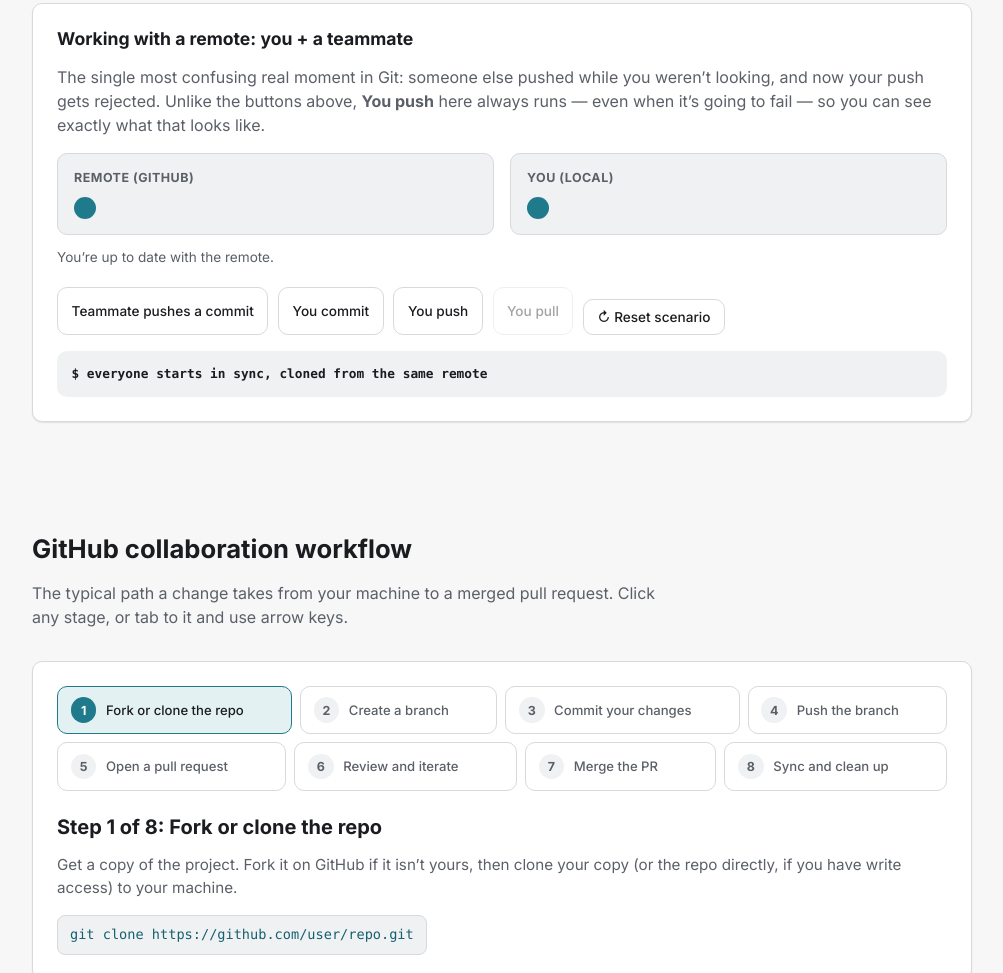
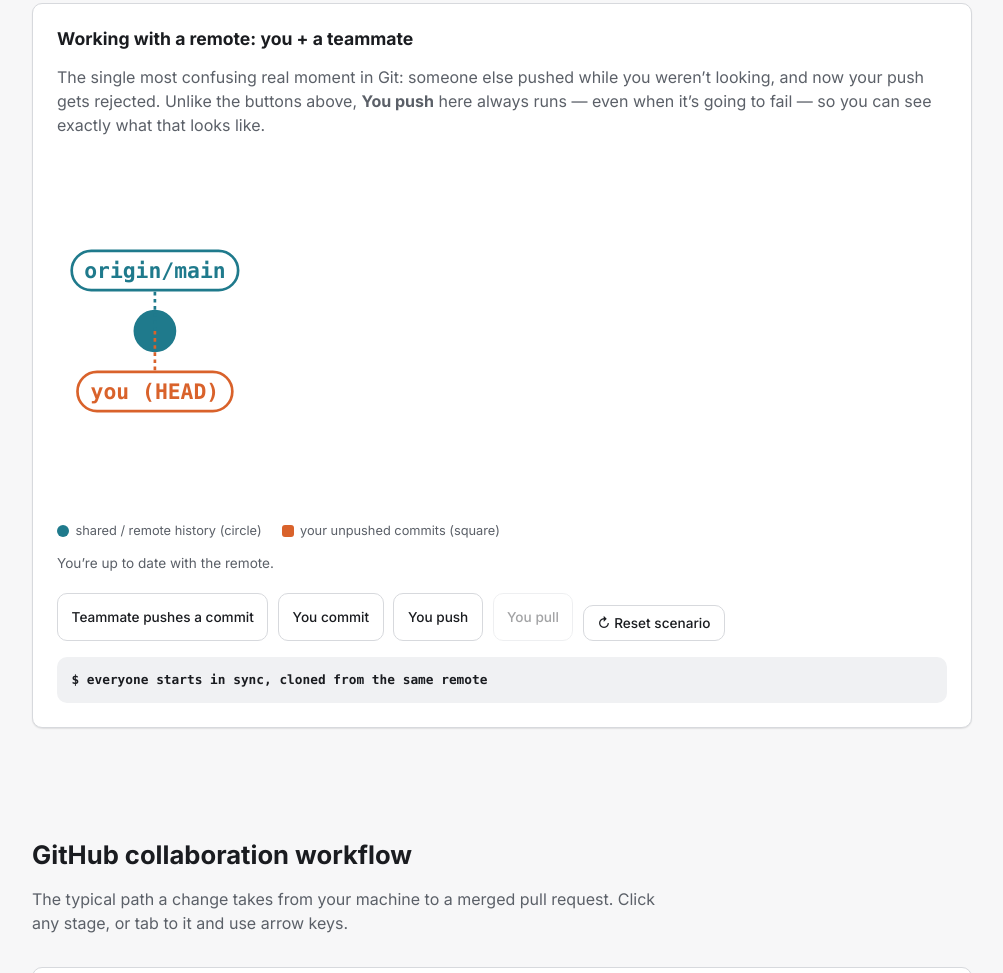
Before and after one commit to junjing02/learn_git, a plain HTML site: page index.html in a window 1280 px wide. Shown: the part 2480-3453 px from the top of the page, without its empty margins (138-1141 px from the left). Drawn offline with Linux system fonts and the light colour scheme.

Commit message:
Redesign the remote/collaboration illustration
- Replace plain dot-lanes with a branching commit graph, same visual
  language as the branching section above (shared history splits
  when remote/you diverge, labeled origin/main and you (HEAD) flags
  mark each tip)
- Rejected push now shows a visible dashed line + X marker between
  the two tips, not just a log line
- Bump version to v1.5.1

```diff
--- a/index.html
+++ b/index.html
@@ -487,39 +487,33 @@
 
   /* ---------- remote/collaboration widget ---------- */
   .collab-card { margin-top: 1.5rem; }
-  .collab-lanes {
-    display: grid;
-    grid-template-columns: 1fr;
-    gap: 1rem;
-    margin-top: 1rem;
-  }
-  @media (min-width: 620px) {
-    .collab-lanes { grid-template-columns: 1fr 1fr; }
-  }
-  .collab-lane {
-    border: 1.5px solid var(--border);
-    border-radius: var(--radius);
-    background: var(--surface-2);
-    padding: 0.9rem 1rem;
-    min-height: 4.5rem;
-  }
-  .collab-lane-label {
-    font-size: 0.78rem;
+  .collab-graph { width: 100%; height: auto; display: block; margin-top: 0.75rem; }
+  .collab-flag-bg { fill: var(--surface); stroke-width: 1.5; }
+  .collab-flag-bg.remote { stroke: var(--main-branch); }
+  .collab-flag-bg.you { stroke: var(--feature-branch); }
+  .collab-flag-text {
+    font-family: 'SFMono-Regular', Consolas, 'Liberation Mono', Menlo, monospace;
+    font-size: 12px;
     font-weight: 700;
-    text-transform: uppercase;
-    letter-spacing: 0.04em;
-    color: var(--text-muted);
-    margin-bottom: 0.6rem;
-  }
-  .collab-dots { display: flex; flex-wrap: wrap; gap: 0.35rem; align-items: center; min-height: 1.4rem; }
-  .collab-dot {
-    width: 1.4rem;
-    height: 1.4rem;
-    border-radius: 50%;
-    flex-shrink: 0;
-  }
-  .collab-dot.synced { background: var(--main-branch); }
-  .collab-dot.unpushed { background: transparent; border: 2px dashed var(--undo); }
+  }
+  .collab-flag-text.remote { fill: var(--main-branch); }
+  .collab-flag-text.you { fill: var(--feature-branch); }
+  .collab-flag-tick { stroke-width: 1.5; stroke-dasharray: 2 2; }
+  .collab-flag-tick.remote { stroke: var(--main-branch); }
+  .collab-flag-tick.you { stroke: var(--feature-branch); }
+  .collab-reject-line { stroke: var(--undo); stroke-width: 2.5; stroke-dasharray: 5 4; }
+  .collab-reject-x {
+    fill: none;
+    stroke: var(--undo);
+    stroke-width: 3;
+    stroke-linecap: round;
+  }
+  .collab-reject-label {
+    fill: var(--undo-strong);
+    font-family: var(--font);
+    font-size: 12px;
+    font-weight: 700;
+  }
   .collab-status {
     margin: 0.75rem 0 0;
     font-size: 0.85rem;
@@ -1092,15 +1086,13 @@
     <h3>Working with a remote: you + a teammate</h3>
     <p>The single most confusing real moment in Git: someone else pushed while you weren&rsquo;t looking, and now your push gets rejected. Unlike the buttons above, <strong>You push</strong> here always runs &mdash; even when it&rsquo;s going to fail &mdash; so you can see exactly what that looks like.</p>
 
-    <div class="collab-lanes">
-      <div class="collab-lane">
-        <div class="collab-lane-label">Remote (GitHub)</div>
-        <div class="collab-dots" id="collabRemoteDots" aria-label="Commits on the remote repository"></div>
-      </div>
-      <div class="collab-lane">
-        <div class="collab-lane-label">You (local)</div>
-        <div class="collab-dots" id="collabYouDots" aria-label="Your local commits"></div>
-      </div>
+    <svg id="collabGraph" class="collab-graph" viewBox="0 0 500 200" preserveAspectRatio="xMidYMid meet"
+      role="img" aria-label="Graph of the remote's history and your local history, showing where they match and where they've diverged.">
+      <!-- populated by JS -->
+    </svg>
+    <div class="legend">
+      <span class="legend-item"><span class="legend-swatch main" aria-hidden="true"></span> shared / remote history (circle)</span>
+      <span class="legend-item"><span class="legend-swatch feature" aria-hidden="true"></span> your unpushed commits (square)</span>
     </div>
     <p class="collab-status" id="collabStatus" aria-live="polite">You&rsquo;re up to date with the remote.</p>
 
@@ -1164,7 +1156,7 @@
 <footer>
   <p>Built to teach the mental model, not replace the docs. Hover, click, and break things &mdash; it resets.</p>
   <p class="version-tag">
-    <a href="https://github.com/junjing02/learn_git" target="_blank" rel="noopener noreferrer">v1.5.0</a>
+    <a href="https://github.com/junjing02/learn_git" target="_blank" rel="noopener noreferrer">v1.5.1</a>
   </p>
 </footer>
 
@@ -1712,11 +1704,17 @@
 
   /* ============ Remote/collaboration widget ============ */
   var collabState = { remoteCount: 1, youBaseline: 1, youUnpushed: 0 };
-  var collabRemoteDots = document.getElementById('collabRemoteDots');
-  var collabYouDots = document.getElementById('collabYouDots');
+  var collabSvg = document.getElementById('collabGraph');
   var collabStatus = document.getElementById('collabStatus');
   var collabLog = document.getElementById('collabLog');
   var collabPullBtn = document.getElementById('collabYouPull');
+  var collabRemoteTip = { x: 0, y: 0 };
+  var collabYouTip = { x: 0, y: 0 };
+
+  var COLLAB_STEP = 70, COLLAB_START = 55, COLLAB_R = 13;
+  var COLLAB_Y_SHARED = 100, COLLAB_Y_REMOTE = 48, COLLAB_Y_YOU = 155;
+
+  function collabX(i) { return COLLAB_START + i * COLLAB_STEP; }
 
   function collabLogCmd(text, isNote) {
     var line = document.createElement('div');
@@ -1726,23 +1724,123 @@
     collabLog.scrollTop = collabLog.scrollHeight;
   }
 
-  function collabDotsHtml(syncedCount, unpushedCount) {
-    var html = '';
-    for (var i = 0; i < syncedCount; i++) html += '<span class="collab-dot synced" title="Commit ' + (i + 1) + '"></span>';
-    for (var j = 0; j < unpushedCount; j++) html += '<span class="collab-dot unpushed" title="Unpushed local commit"></span>';
-    return html;
+  function collabFlag(x, y, label, kind, below) {
+    var g = el('g', {});
+    var flagY = below ? y + 34 : y - 34;
+    g.appendChild(el('line', {
+      class: 'collab-flag-tick ' + kind, x1: x, y1: y, x2: x, y2: below ? flagY - 12 : flagY + 12
+    }));
+    var w = 22 + label.length * 6.5;
+    g.appendChild(el('rect', {
+      class: 'collab-flag-bg ' + kind, x: x - w / 2, y: flagY - 11, width: w, height: 22, rx: 11
+    }));
+    var t = el('text', {
+      class: 'collab-flag-text ' + kind, x: x, y: flagY + 4, 'text-anchor': 'middle'
+    });
+    t.textContent = label;
+    g.appendChild(t);
+    return g;
+  }
+
+  function renderCollabGraph() {
+    var sharedCount = collabState.youBaseline;
+    var remoteExtra = collabState.remoteCount - collabState.youBaseline;
+    var youExtra = collabState.youUnpushed;
+    var divergeIdx = sharedCount - 1;
+    var maxExtra = Math.max(remoteExtra, youExtra, 0);
+
+    while (collabSvg.firstChild) collabSvg.removeChild(collabSvg.firstChild);
+    var viewW = Math.max(500, collabX(divergeIdx) + 90 + maxExtra * COLLAB_STEP);
+    collabSvg.setAttribute('viewBox', '0 0 ' + viewW + ' 200');
+
+    var mainColor = getComputedStyle(root).getPropertyValue('--main-branch').trim();
+    var featureColor = getComputedStyle(root).getPropertyValue('--feature-branch').trim();
+    var surfaceColor = getComputedStyle(root).getPropertyValue('--surface').trim();
+
+    if (divergeIdx > 0) {
+      collabSvg.appendChild(el('line', {
+        x1: collabX(0), y1: COLLAB_Y_SHARED, x2: collabX(divergeIdx), y2: COLLAB_Y_SHARED,
+        stroke: mainColor, 'stroke-width': 3
+      }));
+    }
+    for (var i = 0; i <= divergeIdx; i++) {
+      collabSvg.appendChild(el('circle', {
+        cx: collabX(i), cy: COLLAB_Y_SHARED, r: COLLAB_R, fill: mainColor, stroke: surfaceColor, 'stroke-width': 2
+      }));
+    }
+
+    if (remoteExtra > 0) {
+      var rbx = collabX(divergeIdx);
+      collabSvg.appendChild(el('path', {
+        d: 'M ' + rbx + ' ' + COLLAB_Y_SHARED + ' C ' + (rbx + 30) + ' ' + COLLAB_Y_SHARED + ', ' + (rbx + 30) + ' ' + COLLAB_Y_REMOTE + ', ' + (rbx + 60) + ' ' + COLLAB_Y_REMOTE,
+        fill: 'none', stroke: mainColor, 'stroke-width': 3
+      }));
+      if (remoteExtra > 1) {
+        collabSvg.appendChild(el('line', {
+          x1: rbx + 60, y1: COLLAB_Y_REMOTE, x2: rbx + 60 + (remoteExtra - 1) * COLLAB_STEP, y2: COLLAB_Y_REMOTE,
+          stroke: mainColor, 'stroke-width': 3
+        }));
+      }
+      for (var r = 0; r < remoteExtra; r++) {
+        collabSvg.appendChild(el('circle', {
+          cx: rbx + 60 + r * COLLAB_STEP, cy: COLLAB_Y_REMOTE, r: COLLAB_R, fill: mainColor, stroke: surfaceColor, 'stroke-width': 2
+        }));
+      }
+      collabRemoteTip = { x: rbx + 60 + (remoteExtra - 1) * COLLAB_STEP, y: COLLAB_Y_REMOTE };
+    } else {
+      collabRemoteTip = { x: collabX(divergeIdx), y: COLLAB_Y_SHARED };
+    }
+
+    if (youExtra > 0) {
+      var ybx = collabX(divergeIdx);
+      collabSvg.appendChild(el('path', {
+        d: 'M ' + ybx + ' ' + COLLAB_Y_SHARED + ' C ' + (ybx + 30) + ' ' + COLLAB_Y_SHARED + ', ' + (ybx + 30) + ' ' + COLLAB_Y_YOU + ', ' + (ybx + 60) + ' ' + COLLAB_Y_YOU,
+        fill: 'none', stroke: featureColor, 'stroke-width': 3
+      }));
+      if (youExtra > 1) {
+        collabSvg.appendChild(el('line', {
+          x1: ybx + 60, y1: COLLAB_Y_YOU, x2: ybx + 60 + (youExtra - 1) * COLLAB_STEP, y2: COLLAB_Y_YOU,
+          stroke: featureColor, 'stroke-width': 3
+        }));
+      }
+      for (var y = 0; y < youExtra; y++) {
+        var yx = ybx + 60 + y * COLLAB_STEP;
+        collabSvg.appendChild(el('rect', {
+          x: yx - COLLAB_R, y: COLLAB_Y_YOU - COLLAB_R, width: COLLAB_R * 2, height: COLLAB_R * 2, rx: 4,
+          fill: featureColor, stroke: surfaceColor, 'stroke-width': 2
+        }));
+      }
+      collabYouTip = { x: ybx + 60 + (youExtra - 1) * COLLAB_STEP, y: COLLAB_Y_YOU };
+    } else {
+      collabYouTip = { x: collabX(divergeIdx), y: COLLAB_Y_SHARED };
+    }
+
+    collabSvg.appendChild(collabFlag(collabRemoteTip.x, collabRemoteTip.y, 'origin/main', 'remote', false));
+    collabSvg.appendChild(collabFlag(collabYouTip.x, collabYouTip.y, 'you (HEAD)', 'you', true));
+  }
+
+  function collabShowRejection() {
+    var g = el('g', { class: 'collab-reject' });
+    var x1 = collabYouTip.x, y1 = collabYouTip.y, x2 = collabRemoteTip.x, y2 = collabRemoteTip.y;
+    g.appendChild(el('line', { class: 'collab-reject-line', x1: x1, y1: y1, x2: x2, y2: y2 }));
+    var mx = (x1 + x2) / 2, my = (y1 + y2) / 2;
+    g.appendChild(el('path', { class: 'collab-reject-x', d: 'M ' + (mx - 9) + ' ' + (my - 9) + ' L ' + (mx + 9) + ' ' + (my + 9) + ' M ' + (mx + 9) + ' ' + (my - 9) + ' L ' + (mx - 9) + ' ' + (my + 9) }));
+    var label = el('text', { class: 'collab-reject-label', x: mx, y: my - 16, 'text-anchor': 'middle' });
+    label.textContent = 'rejected';
+    g.appendChild(label);
+    collabSvg.appendChild(g);
+    setTimeout(function () { if (g.parentNode) g.parentNode.removeChild(g); }, 2200);
   }
 
   function renderCollab() {
     var youBehind = collabState.remoteCount > collabState.youBaseline;
-    collabRemoteDots.innerHTML = collabDotsHtml(collabState.remoteCount, 0);
-    collabYouDots.innerHTML = collabDotsHtml(collabState.youBaseline, collabState.youUnpushed);
+    renderCollabGraph();
     collabPullBtn.disabled = !youBehind;
 
     var behindCount = collabState.remoteCount - collabState.youBaseline;
     var statusText;
     if (youBehind && collabState.youUnpushed > 0) {
-      statusText = 'You’re ' + behindCount + ' commit(s) behind, and you have ' + collabState.youUnpushed + ' unpushed commit(s) of your own — pushing now will be rejected.';
+      statusText = 'Diverged: the remote has ' + behindCount + ' commit(s) you don’t have, and you have ' + collabState.youUnpushed + ' unpushed commit(s) of your own — pushing now will be rejected.';
     } else if (youBehind) {
       statusText = 'You’re ' + behindCount + ' commit(s) behind the remote — pushing now will be rejected until you pull.';
     } else if (collabState.youUnpushed > 0) {
@@ -1752,6 +1850,7 @@
     }
     collabStatus.textContent = statusText;
     collabStatus.classList.toggle('is-behind', youBehind);
+    collabSvg.setAttribute('aria-label', statusText);
   }
 
   document.getElementById('collabTeammatePush').addEventListener('click', function () {
@@ -1771,6 +1870,7 @@
     if (youBehind) {
       collabLogCmd('git push');
       collabLogCmd('! [rejected] main -> main (fetch first) — updates were rejected because the remote contains work you do not have locally', true);
+      collabShowRejection();
       return;
     }
     collabState.remoteCount += collabState.youUnpushed;
@@ -1799,6 +1899,8 @@
   });
 
   renderCollab();
+  window.addEventListener('resize', renderCollabGraph);
+  themeToggle.addEventListener('click', renderCollabGraph);
 
   /* ============ Section 4: GitHub workflow stepper ============ */
   var STEPS = [
```
